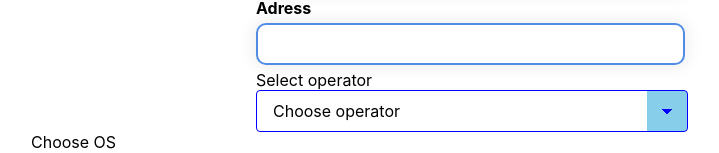
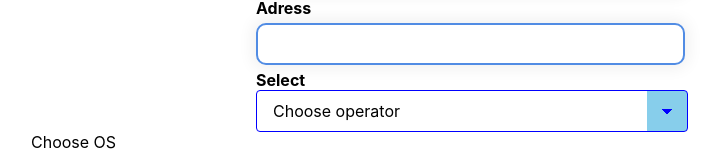
Before and after one commit to RomanPolianski/contacts-list, a React (Create React App) app: page /create in a window 1280 px wide. Shown: the part 511-664 px from the top of the page, without its empty margins (159-878 px from the left). Built offline with nearby package versions, Linux system fonts and the light colour scheme.

Commit message:
Fix style for SelectField

```diff
--- a/src/Components/common/SelectField/Select.module.css
+++ b/src/Components/common/SelectField/Select.module.css
@@ -13,6 +13,12 @@ select {
   box-sizing: border-box;
   -webkit-appearance: none;
   -moz-appearance: none;
+}
+label {
+  display: block;
+  width: 100px;
+  height: 20px;
+  font-weight: bold;
 }
 select.classic {
   background-image: linear-gradient(45deg, transparent 50%, blue 50%),
```
